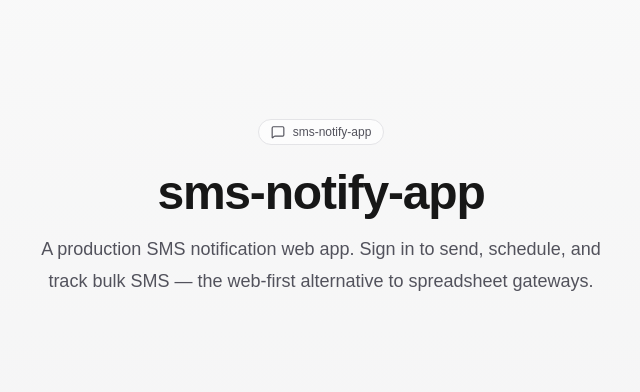
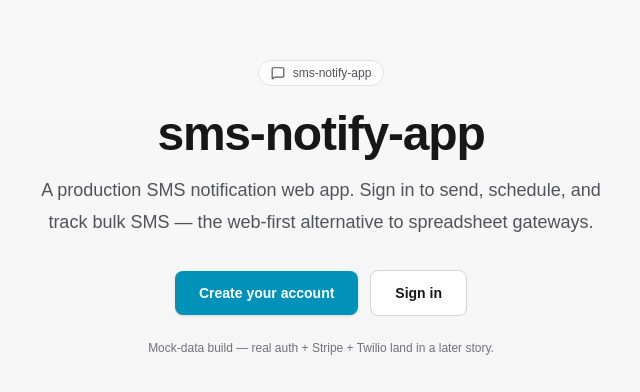
Before and after one commit to MathiasFobi/sms-notify-app, a Next.js app: page / in a window 1280 px wide. Shown: the part 192-584 px from the top of the page, without its empty margins (319-959 px from the left). Built offline with nearby package versions, Linux system fonts and the light colour scheme.

Commit message:
feat: add signup/signin CTAs to landing page

```diff
--- a/src/app/page.tsx
+++ b/src/app/page.tsx
@@ -47,6 +47,34 @@ export default function Home() {
           and track bulk SMS — the web-first alternative to spreadsheet
           gateways.
         </p>
+        <div className="mt-8 flex flex-col sm:flex-row items-center gap-3">
+          <a
+            href="/signup"
+            className={cn(
+              "inline-flex items-center justify-center gap-2",
+              "rounded-lg bg-cyan-600 hover:bg-cyan-700",
+              "px-6 py-3 text-sm font-semibold text-white",
+              "transition shadow-sm",
+            )}
+          >
+            Create your account
+          </a>
+          <a
+            href="/signup"
+            className={cn(
+              "inline-flex items-center justify-center gap-2",
+              "rounded-lg border border-zinc-300 dark:border-zinc-700",
+              "bg-white dark:bg-zinc-900 hover:bg-zinc-50 dark:hover:bg-zinc-800",
+              "px-6 py-3 text-sm font-semibold text-zinc-900 dark:text-zinc-50",
+              "transition",
+            )}
+          >
+            Sign in
+          </a>
+        </div>
+        <p className="mt-6 text-xs text-zinc-500 dark:text-zinc-500">
+          Mock-data build — real auth + Stripe + Twilio land in a later story.
+        </p>
       </div>
     </main>
   );
```
